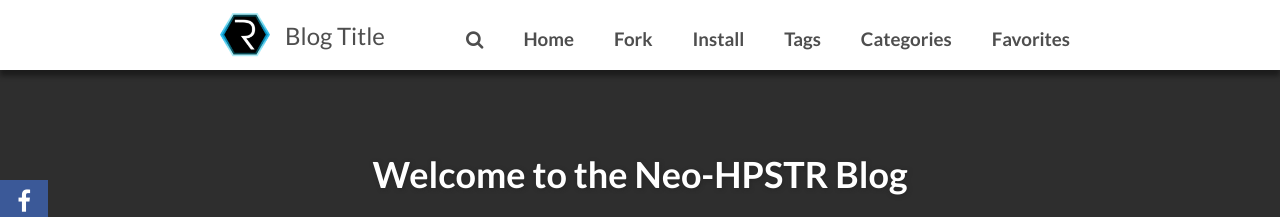
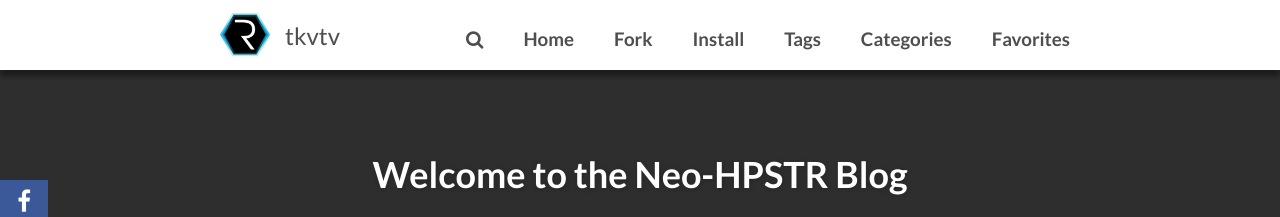
Before and after one commit to takagotch/o2398, a Jekyll site: the page built from index.html, in a window 1280 px wide. Shown: the top 217 px of the page. Built offline with Jekyll 4.4.1, drawn with Linux system fonts in a browser that asks for light colours; nearby versions of some CDN libraries; the list of posts is cut into pages by our own code; comment, search, counter and statistics services are not loaded.

Commit message:
Update _config.yml

```diff
--- a/_config.yml
+++ b/_config.yml
@@ -1,4 +1,4 @@
-title:            Blog Title
+title:            tkvtv
 description:      Describe your website here.
 
 # put your disqus here
```
